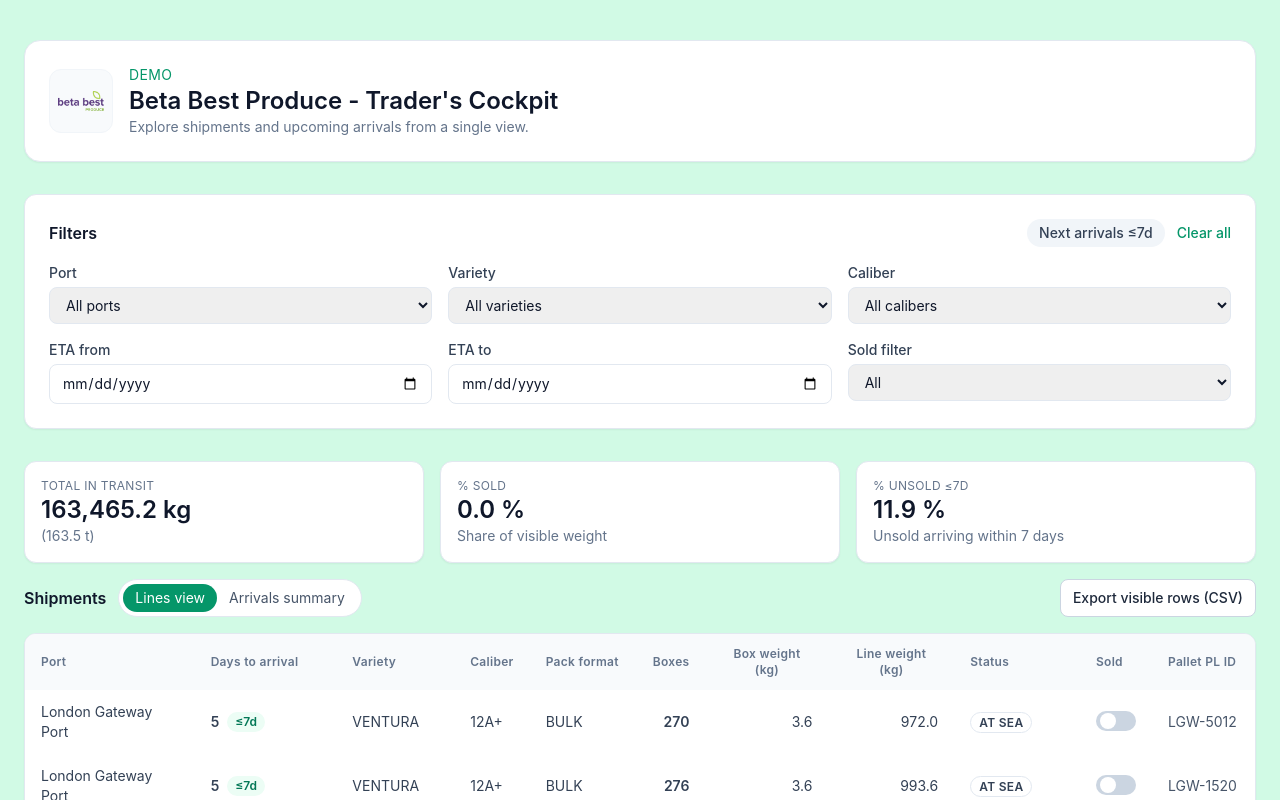
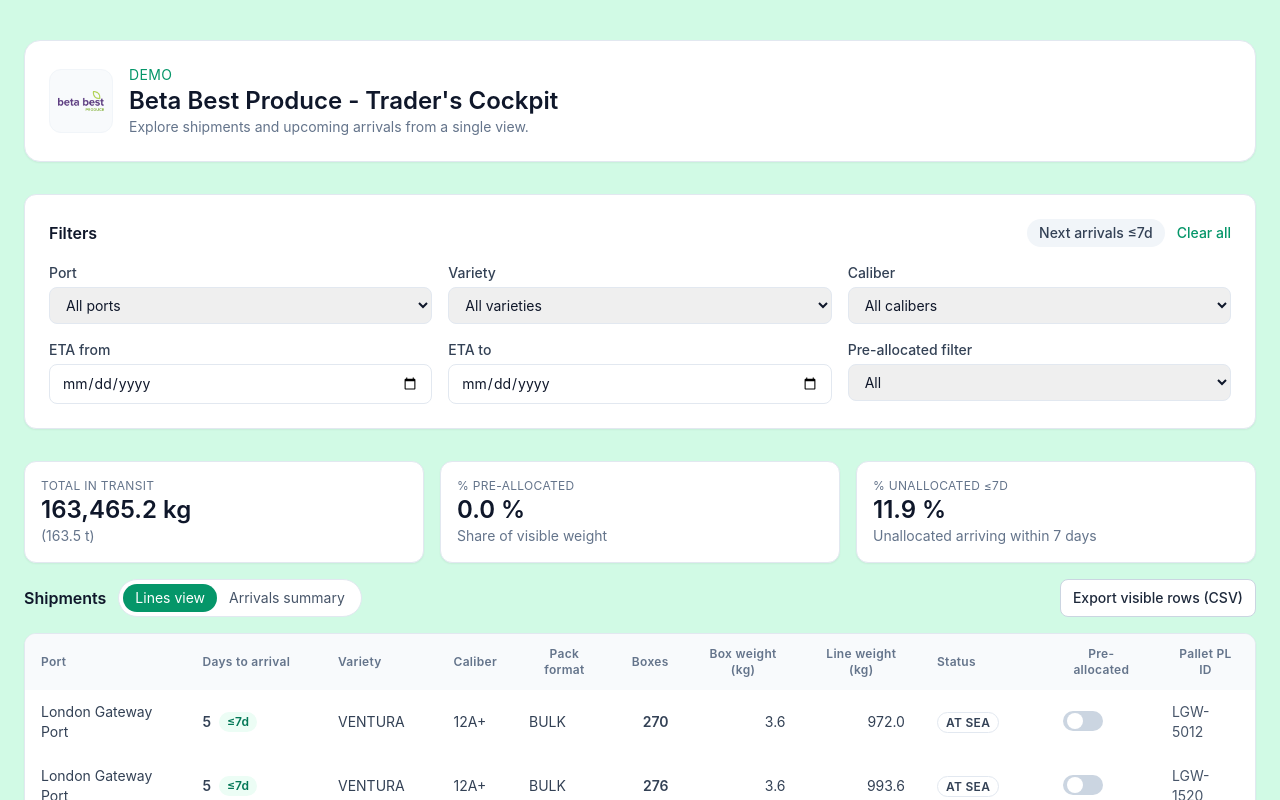
Before and after one commit to cyprienhenry/trader-cockpit, a Next.js app: page / in a window 1280 px wide. Shown: the top 800 px of the page. Built offline with nearby package versions, Linux system fonts and the light colour scheme.

Commit message:
changed Sold terminology to Pre-allocated

```diff
--- a/app/page.tsx
+++ b/app/page.tsx
@@ -47,14 +47,17 @@
 const ALL_PORTS = uniqueValues("port_destination");
 const VARIETIES = uniqueValues("variety");
 const CALIBERS = uniqueValues("caliber_raw");
-const SOLD_FILTER_OPTIONS: Array<{ value: SoldFilter; label: string }> = [
+const PREALLOCATED_FILTER_OPTIONS: Array<{
+  value: PreAllocatedFilter;
+  label: string;
+}> = [
   { value: "all", label: "All" },
-  { value: "sold", label: "Only sold" },
-  { value: "unsold", label: "Only unsold" },
+  { value: "pre", label: "Only pre-allocated" },
+  { value: "not_pre", label: "Only unallocated" },
 ];
 
-type SoldFilter = "all" | "sold" | "unsold";
-type UiFilters = FilterCriteria & { soldFilter: SoldFilter };
+type PreAllocatedFilter = "all" | "pre" | "not_pre";
+type UiFilters = FilterCriteria & { preAllocatedFilter: PreAllocatedFilter };
 
 const INITIAL_FILTERS: UiFilters = {
   port: "",
@@ -63,7 +66,7 @@
   etaFrom: "",
   etaTo: "",
   nextArrivalsOnly: false,
-  soldFilter: "all",
+  preAllocatedFilter: "all",
 };
 
 type ColumnKey =
@@ -76,7 +79,7 @@
   | "box_weight_kg"
   | "line_weight_kg"
   | "status"
-  | "sold"
+  | "pre_allocated"
   | "pallet_pl_id";
 
 interface ColumnDefinition {
@@ -95,7 +98,7 @@
   { key: "box_weight_kg", label: "Box weight (kg)", numeric: true },
   { key: "line_weight_kg", label: "Line weight (kg)", numeric: true },
   { key: "status", label: "Status" },
-  { key: "sold", label: "Sold" },
+  { key: "pre_allocated", label: "Pre-allocated" },
   { key: "pallet_pl_id", label: "Pallet PL ID" },
 ];
 
@@ -163,41 +166,41 @@
     column: ColumnKey;
     direction: "asc" | "desc";
   } | null>(null);
-  const [sold, setSold] = useState<Record<string, boolean>>({});
+  const [preAllocated, setPreAllocated] = useState<Record<string, boolean>>({});
   const [viewMode, setViewMode] = useState<"lines" | "summary">("lines");
 
-  const isRowSold = useCallback(
-    (row: EnrichedRow) => sold[getRowKey(row)] ?? false,
-    [sold]
+  const isRowPreAllocated = useCallback(
+    (row: EnrichedRow) => preAllocated[getRowKey(row)] ?? false,
+    [preAllocated]
   );
 
   const filteredRows = useMemo(() => {
-    const { soldFilter, ...dataFilters } = filters;
+    const { preAllocatedFilter, ...dataFilters } = filters;
     const rows = applyFilters(
       SOURCE_DATA,
       dataFilters as FilterCriteria,
       FIXED_NOW
     );
     return rows.filter((row) => {
-      const rowSold = isRowSold(row);
-      if (soldFilter === "sold") return rowSold;
-      if (soldFilter === "unsold") return !rowSold;
+      const rowPreAllocated = isRowPreAllocated(row);
+      if (preAllocatedFilter === "pre") return rowPreAllocated;
+      if (preAllocatedFilter === "not_pre") return !rowPreAllocated;
       return true;
     });
-  }, [filters, isRowSold]);
+  }, [filters, isRowPreAllocated]);
 
   const visibleRows = useMemo(() => {
     if (!sort) return filteredRows;
     const sorted = [...filteredRows];
     sorted.sort((a, b) => {
-      const aValue = getComparableValue(a, sold, sort.column);
-      const bValue = getComparableValue(b, sold, sort.column);
+      const aValue = getComparableValue(a, preAllocated, sort.column);
+      const bValue = getComparableValue(b, preAllocated, sort.column);
       if (aValue === bValue) return 0;
       if (aValue > bValue) return sort.direction === "asc" ? 1 : -1;
       return sort.direction === "asc" ? -1 : 1;
     });
     return sorted;
-  }, [filteredRows, sort, sold]);
+  }, [filteredRows, sort, preAllocated]);
 
   const visibleCounts = useMemo(() => {
     const containers = new Set<string>();
@@ -219,38 +222,40 @@
     const horizon = new Date(FIXED_NOW);
     horizon.setUTCDate(horizon.getUTCDate() + 7);
     let totalKg = 0;
-    let soldKg = 0;
-    let unsoldKg7d = 0;
+    let preAllocatedKg = 0;
+    let unallocatedKg7d = 0;
 
     visibleRows.forEach((row) => {
       const weight = row.line_weight_kg ?? 0;
       totalKg += weight;
-      const rowSold = isRowSold(row);
-      if (rowSold) soldKg += weight;
+      const rowPreAllocated = isRowPreAllocated(row);
+      if (rowPreAllocated) preAllocatedKg += weight;
       const etaTime = row.etaDate.getTime();
       if (Number.isNaN(etaTime)) {
         return;
       }
       if (
-        !rowSold &&
+        !rowPreAllocated &&
         etaTime > FIXED_NOW.getTime() &&
         etaTime <= horizon.getTime()
       ) {
-        unsoldKg7d += weight;
+        unallocatedKg7d += weight;
       }
     });
 
-    const pctSold = totalKg > 0 ? (soldKg / totalKg) * 100 : 0;
-    const pctUnsold7d = totalKg > 0 ? (unsoldKg7d / totalKg) * 100 : 0;
+    const pctPreAllocated =
+      totalKg > 0 ? (preAllocatedKg / totalKg) * 100 : 0;
+    const pctUnallocated7d =
+      totalKg > 0 ? (unallocatedKg7d / totalKg) * 100 : 0;
 
     return {
       totalKg,
-      soldKg,
-      unsoldKg7d,
-      pctSold,
-      pctUnsold7d,
+      preAllocatedKg,
+      unallocatedKg7d,
+      pctPreAllocated,
+      pctUnallocated7d,
     };
-  }, [visibleRows, isRowSold]);
+  }, [visibleRows, isRowPreAllocated]);
 
   const arrivalsSummary = useMemo(() => {
     const groupMap = new Map<
@@ -348,9 +353,9 @@
     });
   };
 
-  const handleToggleSold = (row: EnrichedRow) => {
+  const handleTogglePreAllocated = (row: EnrichedRow) => {
     const key = getRowKey(row);
-    setSold((prev) => ({ ...prev, [key]: !prev[key] }));
+    setPreAllocated((prev) => ({ ...prev, [key]: !prev[key] }));
   };
 
   const clearAllFilters = () => {
@@ -363,7 +368,7 @@
     const header = COLUMNS.map((col) => col.label);
     const rows = visibleRows.map((row) => {
       const status = computeStatus(row, FIXED_NOW);
-      const rowSold = isRowSold(row);
+      const rowPreAllocated = isRowPreAllocated(row);
 
       return [
         row.port_destination,
@@ -375,7 +380,7 @@
         row.box_weight_kg,
         row.line_weight_kg,
         status,
-        rowSold ? "true" : "false",
+        rowPreAllocated ? "true" : "false",
         row.pallet_pl_id ?? "",
       ].map(escapeCsv);
     });
@@ -487,12 +492,15 @@
             onChange={(value) => handleFilterChange("etaTo", value)}
           />
           <SelectControl
-            label="Sold filter"
-            value={filters.soldFilter}
+            label="Pre-allocated filter"
+            value={filters.preAllocatedFilter}
             onChange={(value) =>
-              handleFilterChange("soldFilter", value as UiFilters["soldFilter"])
+              handleFilterChange(
+                "preAllocatedFilter",
+                value as UiFilters["preAllocatedFilter"]
+              )
             }
-            options={SOLD_FILTER_OPTIONS}
+            options={PREALLOCATED_FILTER_OPTIONS}
           />
         </div>
       </section>
@@ -547,8 +555,8 @@
                     const status = computeStatus(row, FIXED_NOW);
                     const rowKey = getRowKey(row);
                     const daysToArrival = getDaysToArrival(row);
-                    const rowSold = isRowSold(row);
-                    const soldLabel = `Toggle sold state for ${
+                    const rowPreAllocated = isRowPreAllocated(row);
+                    const preAllocatedLabel = `Toggle pre-allocation for ${
                       row.booking_reference || row.container_code || rowKey
                     }`;
                     return (
@@ -598,10 +606,10 @@
                           </span>
                         </td>
                         <td className="px-4 py-3">
-                          <SoldToggle
-                            checked={rowSold}
-                            onChange={() => handleToggleSold(row)}
-                            label={soldLabel}
+                          <PreallocatedToggle
+                            checked={rowPreAllocated}
+                            onChange={() => handleTogglePreAllocated(row)}
+                            label={preAllocatedLabel}
                           />
                         </td>
                         <td className="px-4 py-3 text-sm text-slate-600">
@@ -790,7 +798,7 @@
   </label>
 );
 
-const SoldToggle = ({
+const PreallocatedToggle = ({
   checked,
   onChange,
   label,
@@ -822,8 +830,8 @@
 }: {
   totals: {
     totalKg: number;
-    pctSold: number;
-    pctUnsold7d: number;
+    pctPreAllocated: number;
+    pctUnallocated7d: number;
   };
 }) => {
   const cards = [
@@ -833,15 +841,15 @@
       sub: `(${formatTons(totals.totalKg)} t)`,
     },
     {
-      label: "% sold",
-      value: formatPercent(totals.pctSold),
+      label: "% pre-allocated",
+      value: formatPercent(totals.pctPreAllocated),
       sub: "Share of visible weight",
     },
     {
-      label: "% unsold ≤7d",
-      value: formatPercent(totals.pctUnsold7d),
-      sub: "Unsold arriving within 7 days",
-      title: "Unsold share landing within 7 days",
+      label: "% unallocated ≤7d",
+      value: formatPercent(totals.pctUnallocated7d),
+      sub: "Unallocated arriving within 7 days",
+      title: "Unallocated share landing within 7 days",
     },
   ];
 
@@ -866,14 +874,14 @@
 
 const getComparableValue = (
   row: EnrichedRow,
-  soldMap: Record<string, boolean>,
+  preAllocatedMap: Record<string, boolean>,
   column: ColumnKey
 ) => {
   switch (column) {
     case "days_to_arrival":
       return getDaysToArrival(row);
-    case "sold":
-      return soldMap[row.stableKey] ? 1 : 0;
+    case "pre_allocated":
+      return preAllocatedMap[row.stableKey] ? 1 : 0;
     case "pallet_pl_id":
       return (row.pallet_pl_id ?? "").toLowerCase();
     case "box_count":
```
